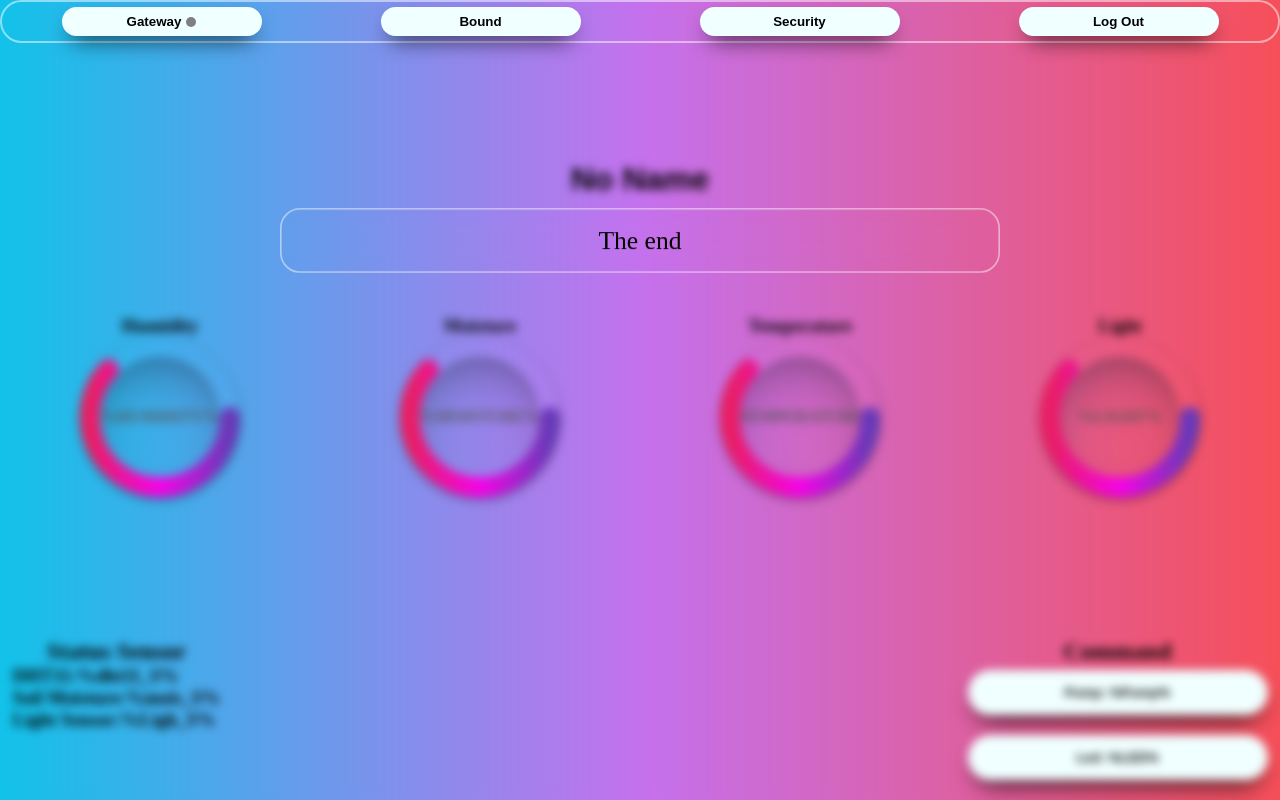
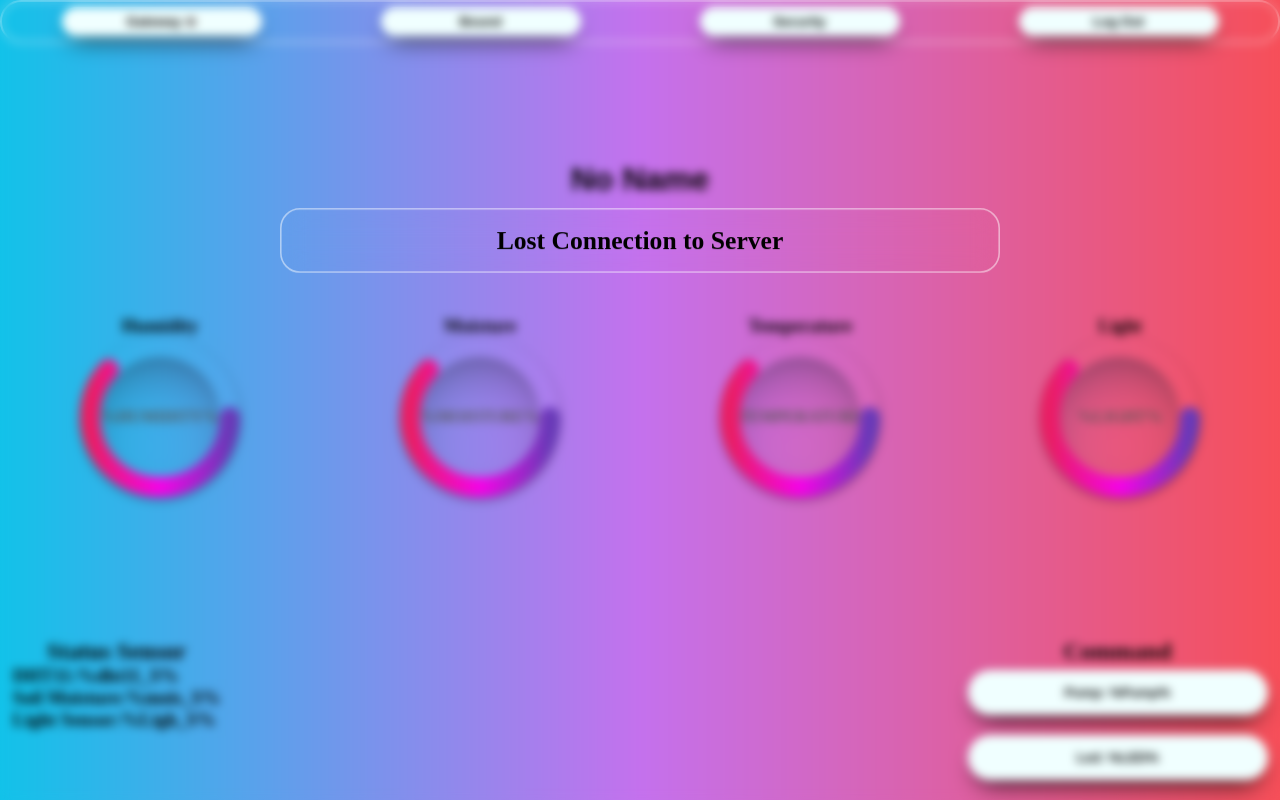
Before and after one commit to KhanhEK2846/Smart-big-garden-management-IoT-system, a plain HTML site: page page/main.html in a window 1280 px wide. Drawn offline with Linux system fonts and the light colour scheme.

Commit message:
main page

```diff
--- a/page/main.html
+++ b/page/main.html
@@ -375,10 +375,7 @@
       document.getElementById("Wifi").style.display = "flex";
       document.getElementById("overlay").classList.remove("hide");
     })
-    document.getElementById("overlay").addEventListener("click",()=>{
-      document.getElementById("Wifi").style.display = "none";
-      document.getElementById("overlay").classList.add("hide");
-    })
+    document.getElementById("overlay").addEventListener("click",OverLay)
     document.getElementById("Bound").addEventListener("click",()=>{
       window.open(location.href+"Tolerance","_self","")
     })
@@ -532,15 +529,20 @@
       var temp = Math.floor(504 * (1 - (value/100)));
       document.getElementById(name2).style.strokeDashoffset = temp;
     }
+    function OverLay()
+    {
+        document.getElementById("Wifi").style.display = "none";
+        document.getElementById("overlay").classList.add("hide");
+    }
     function TheEnd()
     {
-        document.getElementById("overlay").removeEventListener("click",()=>{
-        document.getElementById("Wifi").style.display = "none";
-        document.getElementById("overlay").classList.add("hide");
-      })
+      document.getElementById("overlay").classList.remove("hide");
+      document.getElementById("overlay").style.zIndex = 3;
+      document.getElementById("overlay").removeEventListener("click",OverLay);
       document.getElementById("Wifi").style.display = "flex";
-      document.getElementById("overlay").classList.remove("hide");
-      document.getElementById("Wifi").innerHTML = "The end";
+      document.getElementById("Wifi").style.zIndex = 4;
+      document.getElementById("Wifi").innerHTML = "<b>Lost Connection to Server<b>";
+
     }
   </script>
 </body>
```
Also changed, not shown: 1 other file.
